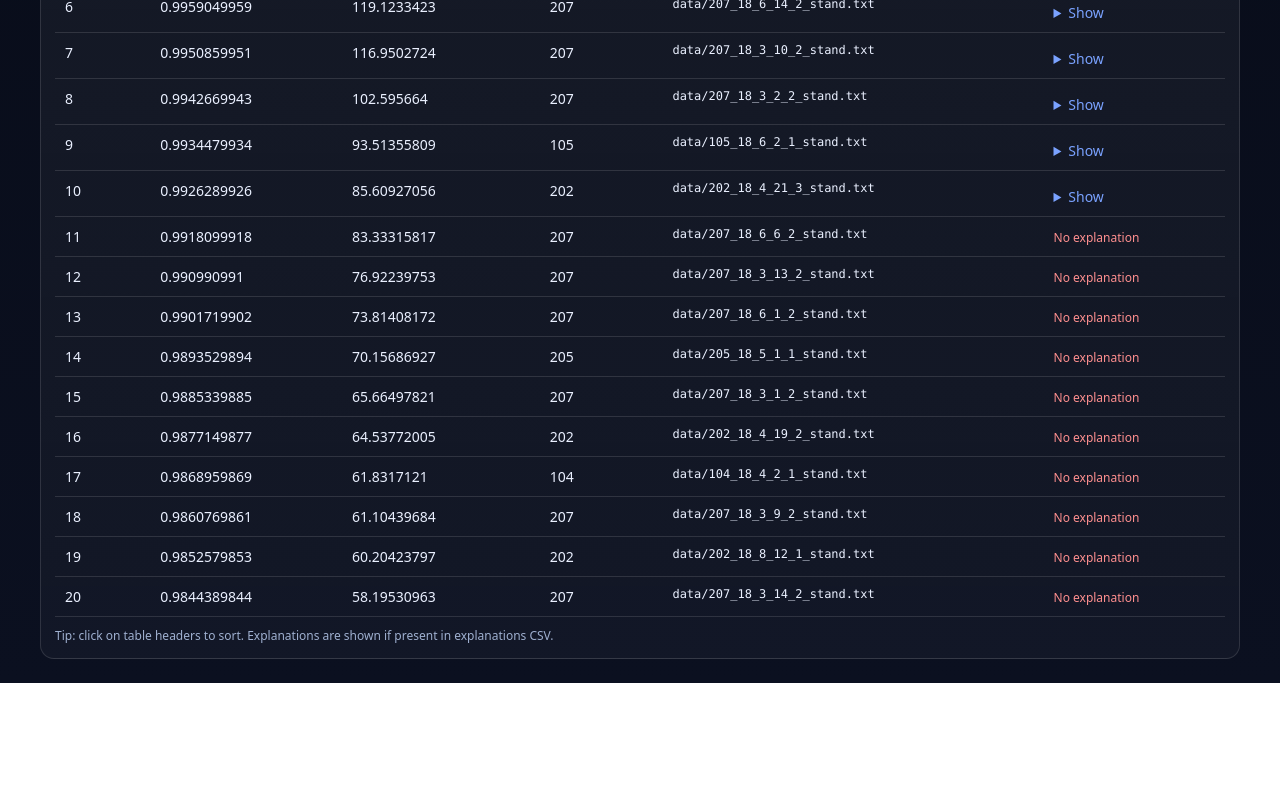
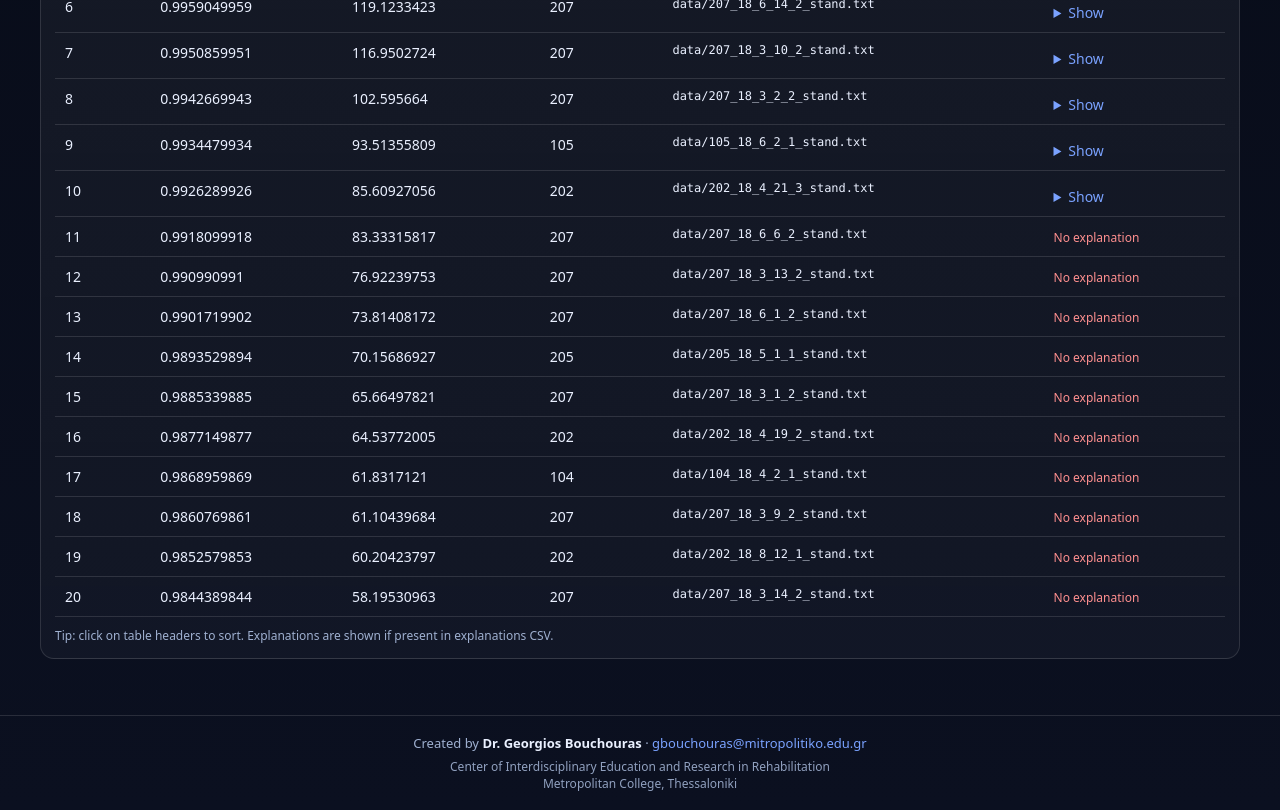
Before and after one commit to GiorgosBouh/task-level-motion-consistency, a plain HTML site: page index.html in a window 1280 px wide. Shown: the part 590-1400 px from the top of the page. Before the commit the page ends 1273 px from the top, so only its background shows below. Drawn offline with Linux system fonts and the light colour scheme.

Commit message:
changes44

```diff
--- a/index.html
+++ b/index.html
@@ -41,6 +41,30 @@
     .small{font-size:12px;color:var(--muted)}
     .err{color:#ff8f8f}
     .ok{color:#a8ffb0}
+        footer{
+      margin-top:32px;
+      padding:18px 20px;
+      border-top:1px solid var(--border);
+      color:var(--muted);
+      font-size:13px;
+      text-align:center;
+    }
+    footer strong{
+      color:var(--text);
+      font-weight:600;
+    }
+    footer a{
+      color:var(--accent);
+      text-decoration:none;
+    }
+    footer a:hover{
+      text-decoration:underline;
+    }
+    .affiliation{
+      margin-top:6px;
+      font-size:12px;
+      opacity:0.9;
+    }
   </style>
 </head>
 <body>
@@ -117,7 +141,18 @@
       </div>
     </div>
   </div>
-
+  <footer>
+    <div>
+      Created by <strong>Dr. Georgios Bouchouras</strong> ·
+      <a href="mailto:gbouchouras@mitropolitiko.edu.gr">
+        gbouchouras@mitropolitiko.edu.gr
+      </a>
+    </div>
+    <div class="affiliation">
+      Center of Interdisciplinary Education and Research in Rehabilitation<br/>
+      Metropolitan College, Thessaloniki
+    </div>
+  </footer>
 <script>
   const el = (id)=>document.getElementById(id);
 
```
